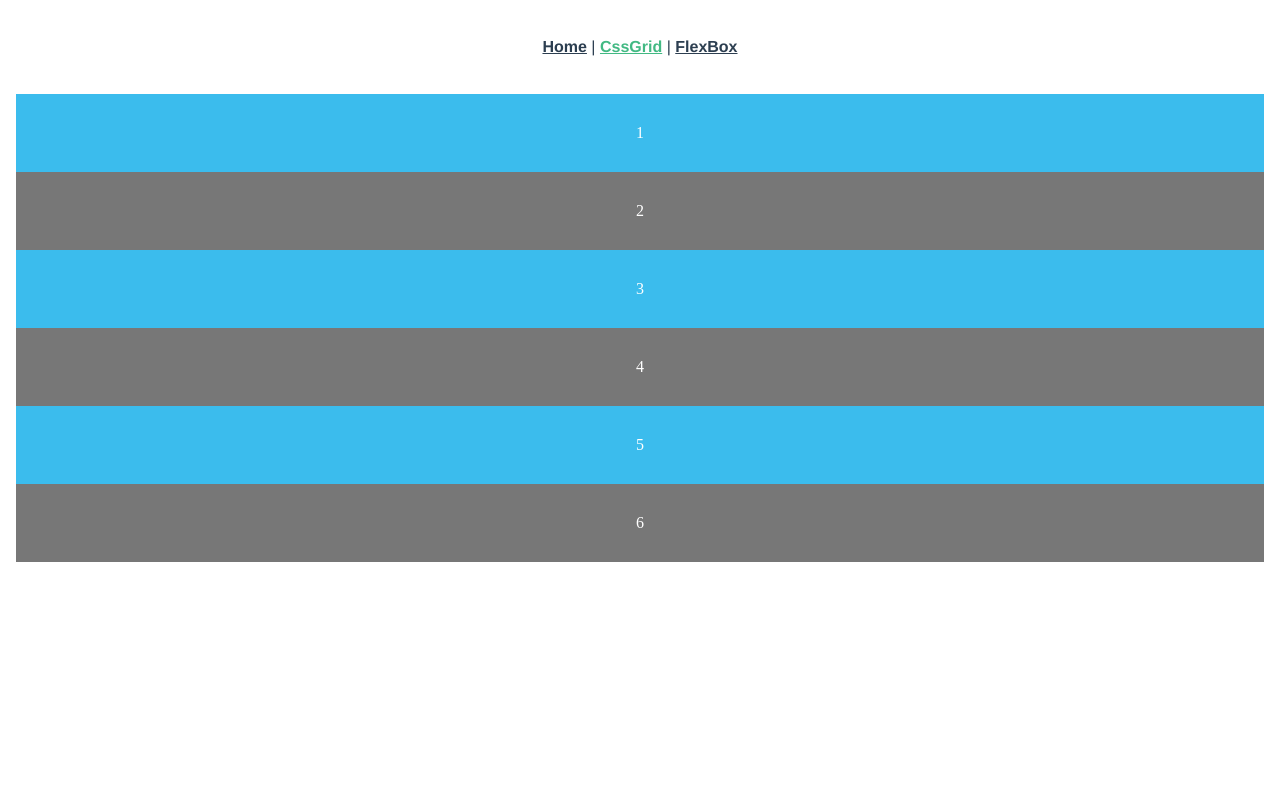
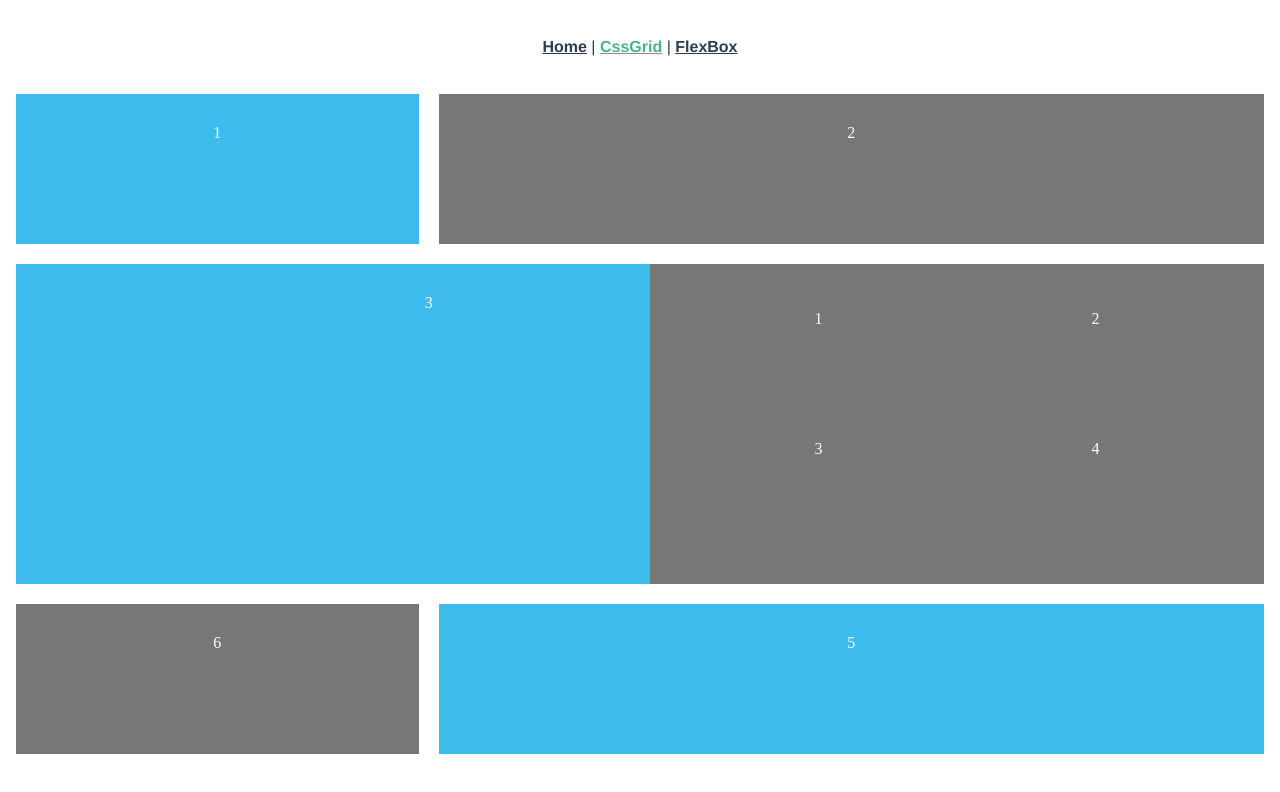
Before and after one commit to acentea/css-presentation, a Vue app in the folder css-presentation-project/: page /#/cssgrid in a window 1280 px wide. Shown: the top 792 px of the page. Built offline with nearby package versions, Linux system fonts and the light colour scheme.

Commit message:
Css grid template

```diff
--- a/css-presentation-project/src/views/CssGrid.vue
+++ b/css-presentation-project/src/views/CssGrid.vue
@@ -4,7 +4,12 @@
         <div class="one">1</div>
         <div class="two">2</div>
         <div class="three">3</div>
-        <div class="four">4</div>
+        <div class="nested">
+            <p>1</p>
+            <p>2</p>
+            <p>3</p>
+            <p>4</p>
+        </div>
         <div class="five">5</div>
         <div class="six">6</div>
     </div>
@@ -19,6 +24,42 @@
         text-align: center;
         max-width: 1500px;
         margin: 0 auto;
+
+        display: grid;
+        grid-template-columns: repeat(6, 1fr);
+        grid-template-rows: repeat(4, minmax(150px, auto));
+        grid-gap: 20px;
+
+    }
+
+    .one {
+        grid-column: 1 / 3;
+    }
+
+    .two {
+        grid-column: 3 / 7;
+    }
+
+    .three {
+        grid-column: 1 / 5;
+        grid-row: 2 / 4;
+    }
+
+    .nested {
+        grid-column: 4 / 7;
+        grid-row: 2 / 4;
+
+        display: grid;
+        grid-template-columns: 1fr 1fr;
+    }
+
+    .five {
+        grid-column: 3 / 7;
+    }
+
+    .six {
+        grid-column: 1 / 3;
+        grid-row: 4;
     }
 
     #content div {
```
